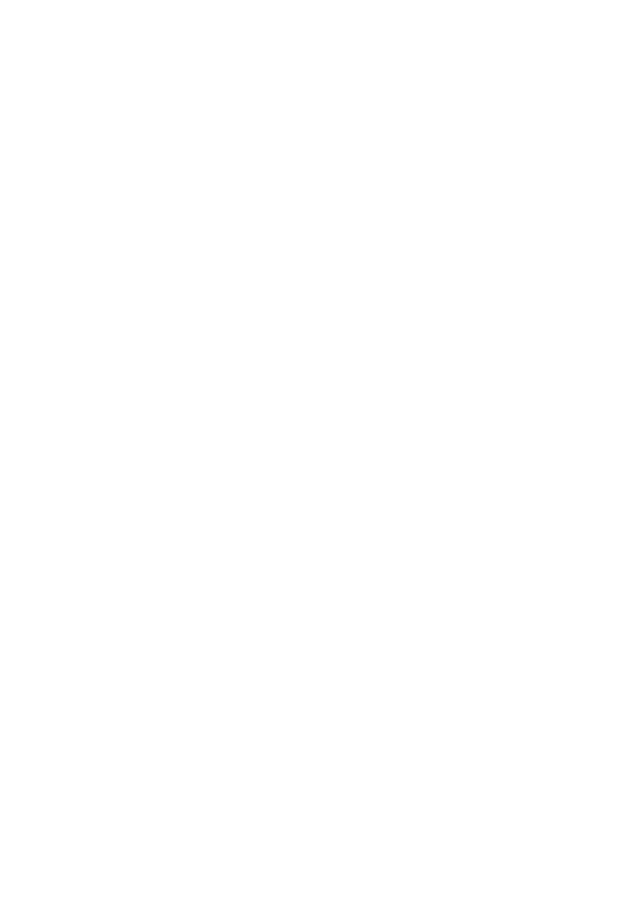
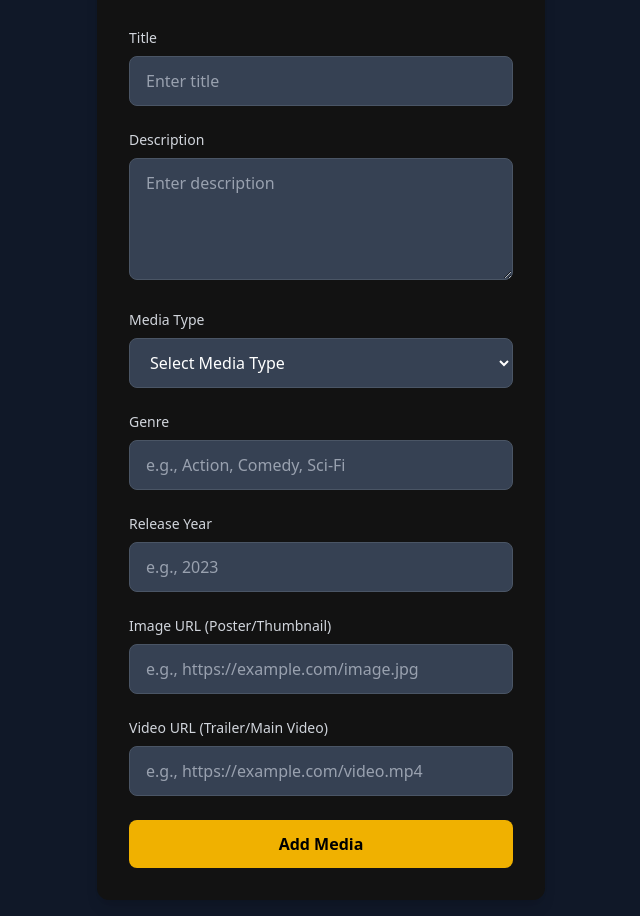
Before and after one commit to Vanshshrivastav/Horaistion, a React (Vite) app in the folder Client/: page /Addmedia in a window 1280 px wide. Before the commit this address had no page. Shown: the part 200-1116 px from the top of the page, without its empty margins (319-959 px from the left). Before the commit the page ends 800 px from the top, so only its background shows below. Built offline with nearby package versions, Linux system fonts and the light colour scheme.

Commit message:
insert a new data is complete still some issue in the card

```diff
--- a/Client/src/App.jsx
+++ b/Client/src/App.jsx
@@ -10,7 +10,7 @@
 import Animeinfo from './page/Animeinfo'
 import Registerpage from './page/Registerpage'
 import Dashboard from './page/Dashboard'
-
+import Addmedia from './page/AddMedia'
 
 const App = () => {
   return (
@@ -28,6 +28,7 @@
           <Route path='/Register' element={<Registerpage />} />
           <Route path='/Mostwatch' element={<Mostwatch />} />
           <Route path='/dashboard' element={<Dashboard />} />
+          <Route path='/Addmedia' element={<Addmedia />} />
         </Routes>
       </BrowserRouter>
     </>
--- /dev/null
+++ b/Client/src/page/AddMedia.jsx
@@ -0,0 +1,182 @@
+import React, { useState } from 'react';
+import axios from 'axios';
+import { Link, useNavigate } from 'react-router-dom';
+
+const AddMedia = () => {
+  const navigate = useNavigate();
+  const [formData, setFormData] = useState({
+    title: '',
+    description: '',
+    mediaType: '',
+    genre: '',
+    releaseYear: '',
+    imageUrl: '',
+    videoUrl: '',
+  });
+  const [loading, setLoading] = useState(false);
+
+  const handleChange = (e) => {
+    setFormData(prev => ({
+      ...prev,
+      [e.target.name]: e.target.value
+    }));
+  };
+
+  const handleSubmit = async (e) => {
+    e.preventDefault();
+    setLoading(true);
+    try {
+      const res = await axios.post('http://localhost:6002/addMedia', formData); // Assuming a new endpoint
+      console.log('Media Added:', res.data);
+      setLoading(false);
+      alert('Media added successfully!');
+      // Optionally clear form or redirect
+      setFormData({
+        title: '',
+        description: '',
+        mediaType: '',
+        genre: '',
+        releaseYear: '',
+        imageUrl: '',
+        videoUrl: '',
+      });
+      navigate('/dashboard'); // Navigate to dashboard after successful submission
+    } catch (error) {
+      console.error("Failed to add media:", error);
+      setLoading(false);
+      alert('Failed to add media. Please try again.');
+    }
+  };
+
+  return (
+    <div className="min-h-screen flex items-center justify-center bg-gray-900 p-4">
+      <div className="relative w-full max-w-md bg-[#121212] p-8 rounded-xl shadow-lg">
+        {/* Back Button */}
+        <div className="mb-8">
+          <Link to="/dashboard" className="text-gray-400 hover:text-white flex items-center">
+            ← Back to Dashboard
+          </Link>
+        </div>
+
+        <div className="text-center mb-8">
+          <h2 className="text-3xl font-bold text-white mb-2">Add New Media</h2>
+          <p className="text-gray-400">Fill in the details to add a new movie, TV show, or anime.</p>
+        </div>
+
+        <form className="space-y-6" onSubmit={handleSubmit}>
+          {/* Title Input */}
+          <div>
+            <label className="block text-gray-300 mb-2 text-sm">Title</label>
+            <input
+              required
+              type="text"
+              placeholder="Enter title"
+              name="title"
+              value={formData.title}
+              onChange={handleChange}
+              className="w-full bg-gray-700 border border-gray-600 rounded-lg px-4 py-3 text-white placeholder-gray-400 focus:outline-none focus:border-blue-500"
+            />
+          </div>
+
+          {/* Description Textarea */}
+          <div>
+            <label className="block text-gray-300 mb-2 text-sm">Description</label>
+            <textarea
+              required
+              placeholder="Enter description"
+              name="description"
+              value={formData.description}
+              onChange={handleChange}
+              rows="4"
+              className="w-full bg-gray-700 border border-gray-600 rounded-lg px-4 py-3 text-white placeholder-gray-400 focus:outline-none focus:border-blue-500"
+            ></textarea>
+          </div>
+
+          {/* Media Type Select */}
+          <div>
+            <label className="block text-gray-300 mb-2 text-sm">Media Type</label>
+            <select
+              required
+              name="mediaType"
+              value={formData.mediaType}
+              onChange={handleChange}
+              className="w-full bg-gray-700 border border-gray-600 rounded-lg px-4 py-3 text-white focus:outline-none focus:border-blue-500"
+            >
+              <option value="">Select Media Type</option>
+              <option value="movie">Movie</option>
+              <option value="tv show">TV Show</option>
+              <option value="anime">Anime</option>
+            </select>
+          </div>
+
+          {/* Genre Input */}
+          <div>
+            <label className="block text-gray-300 mb-2 text-sm">Genre</label>
+            <input
+              required
+              type="text"
+              placeholder="e.g., Action, Comedy, Sci-Fi"
+              name="genre"
+              value={formData.genre}
+              onChange={handleChange}
+              className="w-full bg-gray-700 border border-gray-600 rounded-lg px-4 py-3 text-white placeholder-gray-400 focus:outline-none focus:border-blue-500"
+            />
+          </div>
+
+          {/* Release Year Input */}
+          <div>
+            <label className="block text-gray-300 mb-2 text-sm">Release Year</label>
+            <input
+              required
+              type="number"
+              placeholder="e.g., 2023"
+              name="releaseYear"
+              value={formData.releaseYear}
+              onChange={handleChange}
+              className="w-full bg-gray-700 border border-gray-600 rounded-lg px-4 py-3 text-white placeholder-gray-400 focus:outline-none focus:border-blue-500"
+            />
+          </div>
+
+          {/* Image URL Input */}
+          <div>
+            <label className="block text-gray-300 mb-2 text-sm">Image URL (Poster/Thumbnail)</label>
+            <input
+              required
+              type="url"
+              placeholder="e.g., https://example.com/image.jpg"
+              name="imageUrl"
+              value={formData.imageUrl}
+              onChange={handleChange}
+              className="w-full bg-gray-700 border border-gray-600 rounded-lg px-4 py-3 text-white placeholder-gray-400 focus:outline-none focus:border-blue-500"
+            />
+          </div>
+
+          {/* Video URL Input */}
+          <div>
+            <label className="block text-gray-300 mb-2 text-sm">Video URL (Trailer/Main Video)</label>
+            <input
+              required
+              type="url"
+              placeholder="e.g., https://example.com/video.mp4"
+              name="videoUrl"
+              value={formData.videoUrl}
+              onChange={handleChange}
+              className="w-full bg-gray-700 border border-gray-600 rounded-lg px-4 py-3 text-white placeholder-gray-400 focus:outline-none focus:border-blue-500"
+            />
+          </div>
+
+          {/* Submit Button */}
+          <button
+            type="submit"
+            className="w-full bg-yellow-500 hover:bg-yellow-600 transition rounded-lg py-3 font-semibold text-black disabled:bg-gray-500"
+            disabled={loading}
+          >
+            {loading ? 'Adding...' : 'Add Media'}
+          </button>
+        </form>
+      </div>
+    </div>
+  );
+};
+
+export default AddMedia;
```
Also changed, not shown: 2 other files (tests, documents, lock files or other folders).
